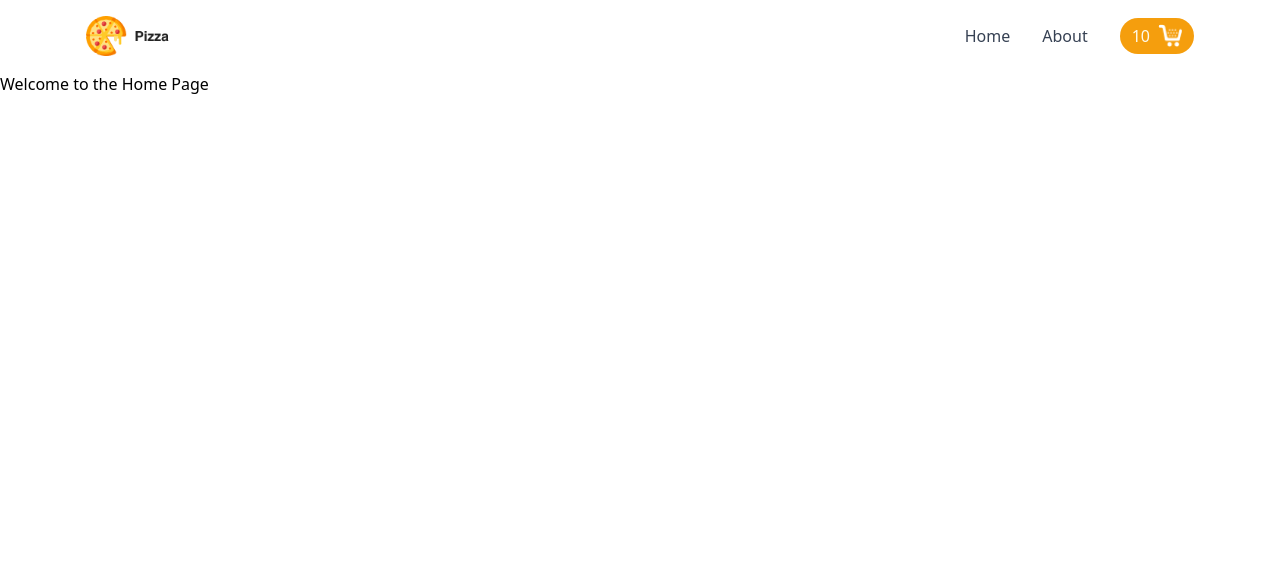
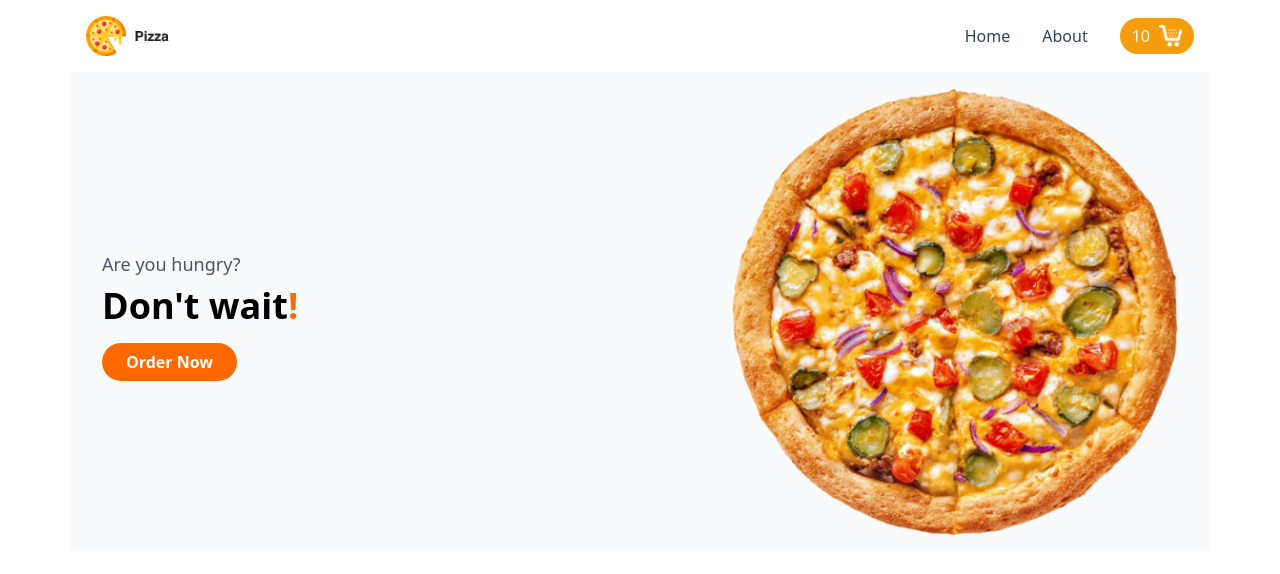
Before and after one commit to emmeiwhite/05-products-with-cart-features, a React (Vite) app: page / in a window 1280 px wide. Shown: the top 574 px of the page. Built offline with nearby package versions, Linux system fonts and the light colour scheme.

Commit message:
shopping-cart-1.6 setting up backend server with express

```diff
--- /dev/null
+++ b/src/components/Hero.jsx
@@ -0,0 +1,34 @@
+import heroImg from './../assets/pizza.png' // Update path if needed
+import { Link } from 'react-router-dom'
+
+const Hero = () => {
+  return (
+    <section className="bg-gray-50 py-4 max-w-[1140px] mx-auto px-4 ">
+      <div className="max-w-[1140px] mx-auto px-4 flex items-center justify-between">
+        {/* Left Content */}
+        <div className="max-w-md">
+          <p className="text-gray-600 text-lg mb-2">Are you hungry?</p>
+          <h1 className="text-4xl font-bold mb-6">
+            Don't wait<span className="text-orange-500">!</span>
+          </h1>
+          <Link
+            to="/products"
+            className="bg-orange-500 hover:bg-orange-600 text-white font-semibold py-2 px-6 rounded-full transition">
+            Order Now
+          </Link>
+        </div>
+
+        {/* Right Image */}
+        <div>
+          <img
+            src={heroImg}
+            alt="Delicious Pizza"
+            className="max-w-md w-full"
+          />
+        </div>
+      </div>
+    </section>
+  )
+}
+
+export default Hero
--- a/src/pages/Home.jsx
+++ b/src/pages/Home.jsx
@@ -1,4 +1,11 @@
+import Hero from '../components/Hero'
+
 const Home = () => {
-  return <div>Welcome to the Home Page</div>
+  return (
+    <div>
+      <Hero />
+    </div>
+  )
 }
+
 export default Home
```
Also changed, not shown: 2 other files (tests, documents, lock files or other folders).
